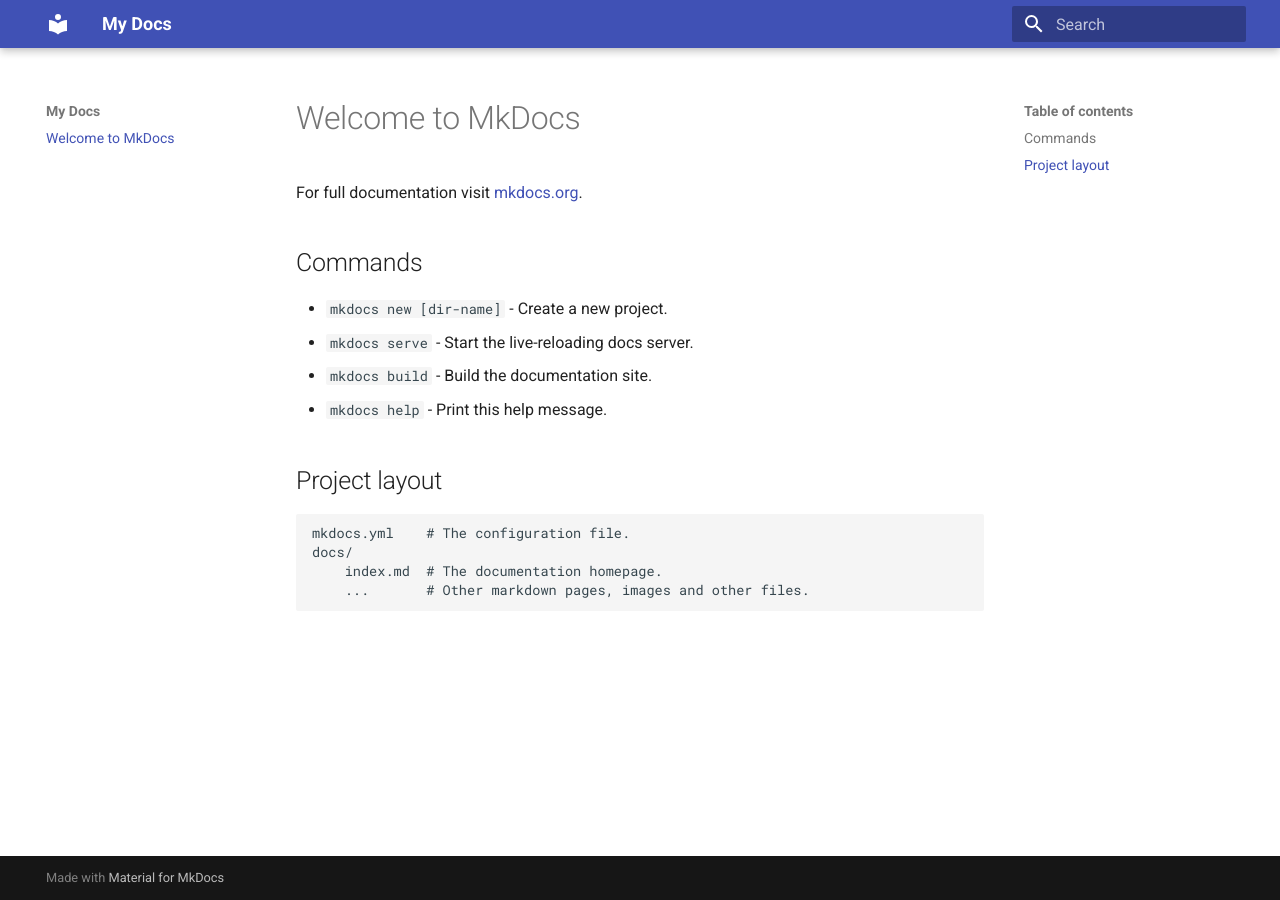
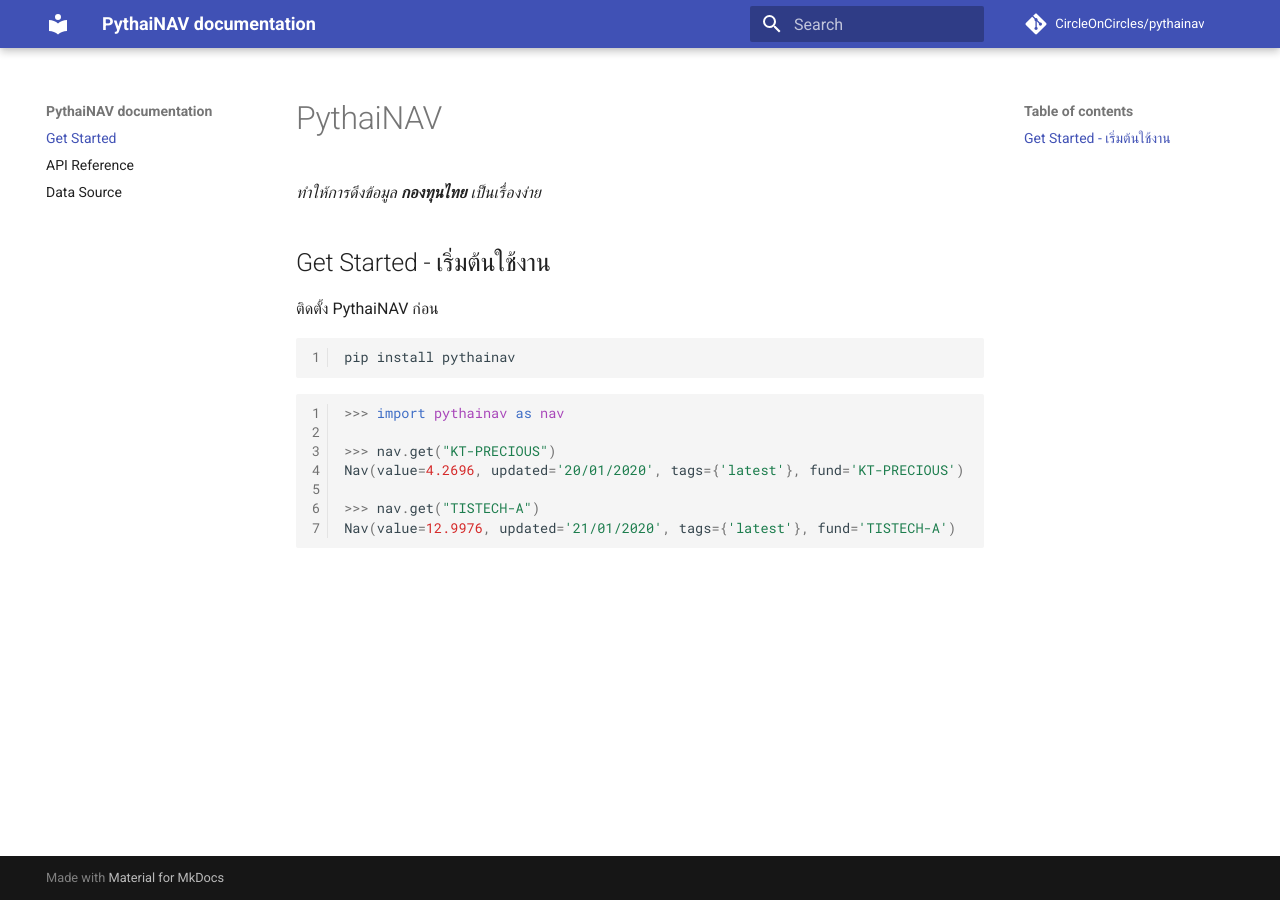
Before and after one commit to wasdee/pythainav, an MkDocs documentation site: the page built from docs/index.md, in a window 1280 px wide. Built offline with MkDocs 1.6.1 and Material for MkDocs 9.7.7, drawn with Linux system fonts in a browser that asks for light colours; comment, search, counter and statistics services are not loaded.

Commit message:
initial documentaion setup

````diff
--- a/docs/index.md
+++ b/docs/index.md
@@ -1,17 +1,21 @@
-# Welcome to MkDocs
+# PythaiNAV
+*ทำให้การดึงข้อมูล* ***กองทุนไทย*** *เป็นเรื่องง่าย*
 
-For full documentation visit [mkdocs.org](https://mkdocs.org).
 
-## Commands
+## Get Started - เริ่มต้นใช้งาน
 
-* `mkdocs new [dir-name]` - Create a new project.
-* `mkdocs serve` - Start the live-reloading docs server.
-* `mkdocs build` - Build the documentation site.
-* `mkdocs help` - Print this help message.
+ติดตั้ง PythaiNAV ก่อน
+```bash
+pip install pythainav
+```
 
-## Project layout
+```python
+>>> import pythainav as nav
 
-    mkdocs.yml    # The configuration file.
-    docs/
-        index.md  # The documentation homepage.
-        ...       # Other markdown pages, images and other files.
+>>> nav.get("KT-PRECIOUS")
+Nav(value=4.2696, updated='20/01/2020', tags={'latest'}, fund='KT-PRECIOUS')
+
+>>> nav.get("TISTECH-A")
+Nav(value=12.9976, updated='21/01/2020', tags={'latest'}, fund='TISTECH-A')
+
+```
--- a/mkdocs.yml
+++ b/mkdocs.yml
@@ -1,4 +1,21 @@
+
 theme:
   name: 'material'
 
-site_name: My Docs
+# HOW-TO customize <https://squidfunk.github.io/mkdocs-material/getting-started/>
+
+repo_name: 'CircleOnCircles/pythainav'
+repo_url: 'https://github.com/CircleOnCircles/pythainav'
+
+markdown_extensions:
+  - codehilite:
+      linenums: true
+  - toc:
+      permalink: true
+  - mkautodoc
+
+site_name: PythaiNAV documentation
+nav:
+    - Get Started: index.md
+    - API Reference: api.md
+    - Data Source: datasource.md
--- a/pyproject.toml
+++ b/pyproject.toml
@@ -19,6 +19,9 @@
 pytest = "^5.3"
 mkdocs = "^1.0"
 mkdocs-material = "^4.6"
+pygments = "^2.5"
+pymdown-extensions = "^6.2"
+mkautodoc = "^0.1.0"
 
 [tool.black]
 line-length = 127
````
Also changed, not shown: docs/api.md (added, +4 -0 lines), docs/datasource.md (added, +3 -0 lines), 3 other files.
